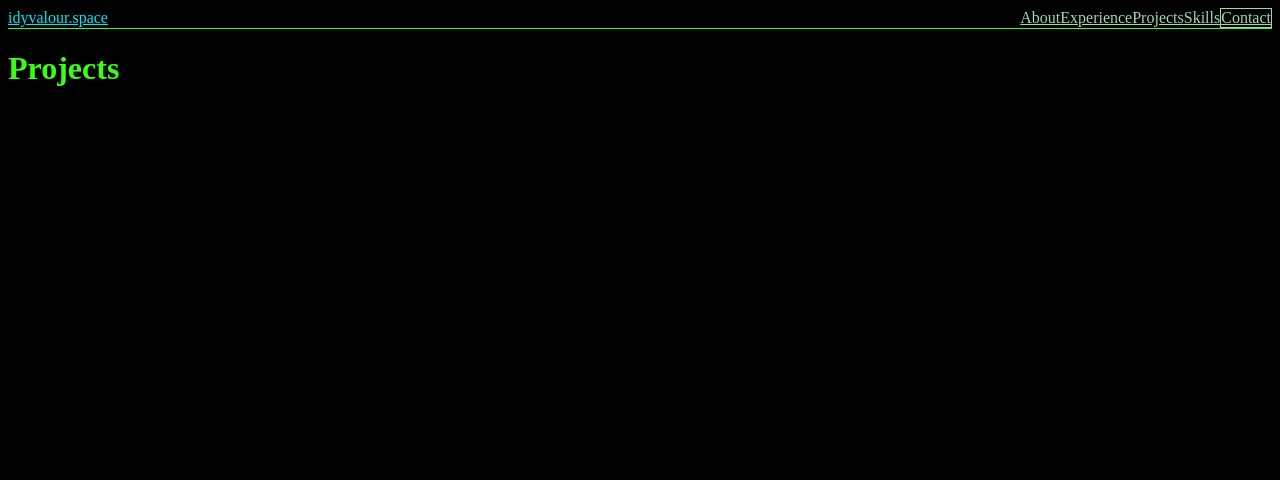
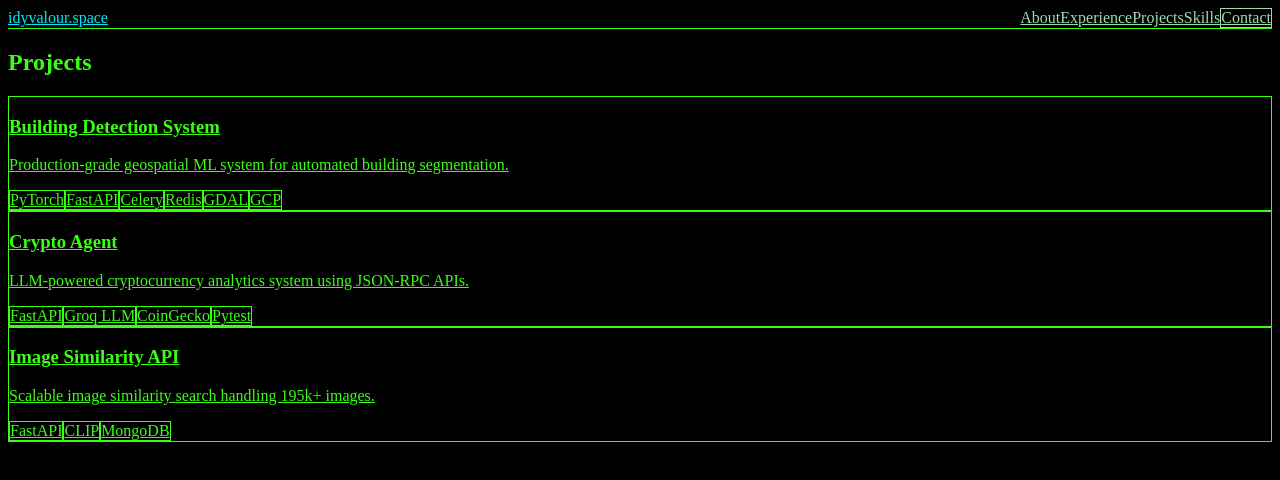
Before and after one commit to idyweb/portfolio, a Next.js app: page /projects in a window 1280 px wide. Shown: the top 480 px of the page. Built offline with nearby package versions, Linux system fonts and the light colour scheme.

Commit message:
feat: add project page

```diff
--- /dev/null
+++ b/app/components/ProjectCard.tsx
@@ -0,0 +1,34 @@
+import Link from "next/link";
+
+type Props = {
+  project: {
+    slug: string;
+    title: string;
+    description: string;
+    metrics: string[];
+    stack: string[];
+  };
+};
+
+export default function ProjectCard({ project }: Props) {
+  return (
+    <Link
+      href={`/projects/${project.slug}`}
+      className="block border border-white/10 rounded-lg p-6 hover:border-white/30 transition"
+    >
+      <h3 className="text-xl font-semibold">{project.title}</h3>
+      <p className="text-gray-400 mt-2">{project.description}</p>
+
+      <div className="flex flex-wrap gap-2 mt-4 text-xs text-gray-300">
+        {project.stack.map((tech) => (
+          <span
+            key={tech}
+            className="border border-white/10 px-2 py-1 rounded"
+          >
+            {tech}
+          </span>
+        ))}
+      </div>
+    </Link>
+  );
+}
--- a/app/projects/page.tsx
+++ b/app/projects/page.tsx
@@ -1,3 +1,16 @@
-export default function About() {
-  return <h1 className="text-3xl font-bold">Projects</h1>;
+import { projects } from "@/data/projects";
+import ProjectCard from "../components/ProjectCard";
+
+export default function Projects() {
+  return (
+    <section className="space-y-8">
+      <h1 className="text-4xl font-bold">Projects</h1>
+
+      <div className="grid md:grid-cols-2 gap-6">
+        {projects.map((project) => (
+          <ProjectCard key={project.slug} project={project} />
+        ))}
+      </div>
+    </section>
+  );
 }
--- /dev/null
+++ b/data/projects.ts
@@ -0,0 +1,45 @@
+export const projects = [
+  {
+    slug: "building-detection",
+    title: "Building Detection System",
+    description:
+      "Production-grade geospatial ML system for automated building segmentation.",
+    metrics: [
+      "92% IoU",
+      "70% reduction in manual surveying time",
+      "1.7cm aerial imagery"
+    ],
+    stack: [
+      "PyTorch",
+      "FastAPI",
+      "Celery",
+      "Redis",
+      "GDAL",
+      "GCP"
+    ]
+  },
+  {
+    slug: "crypto-agent",
+    title: "Crypto Agent",
+    description:
+      "LLM-powered cryptocurrency analytics system using JSON-RPC APIs.",
+    metrics: [
+      "Multi-intent processing",
+      "Groq LLM integration",
+      "Async FastAPI"
+    ],
+    stack: ["FastAPI", "Groq LLM", "CoinGecko", "Pytest"]
+  },
+  {
+    slug: "image-similarity",
+    title: "Image Similarity API",
+    description:
+      "Scalable image similarity search handling 195k+ images.",
+    metrics: [
+      "195k+ images",
+      "25% lower latency",
+      "CLIP embeddings"
+    ],
+    stack: ["FastAPI", "CLIP", "MongoDB"]
+  }
+];
```
